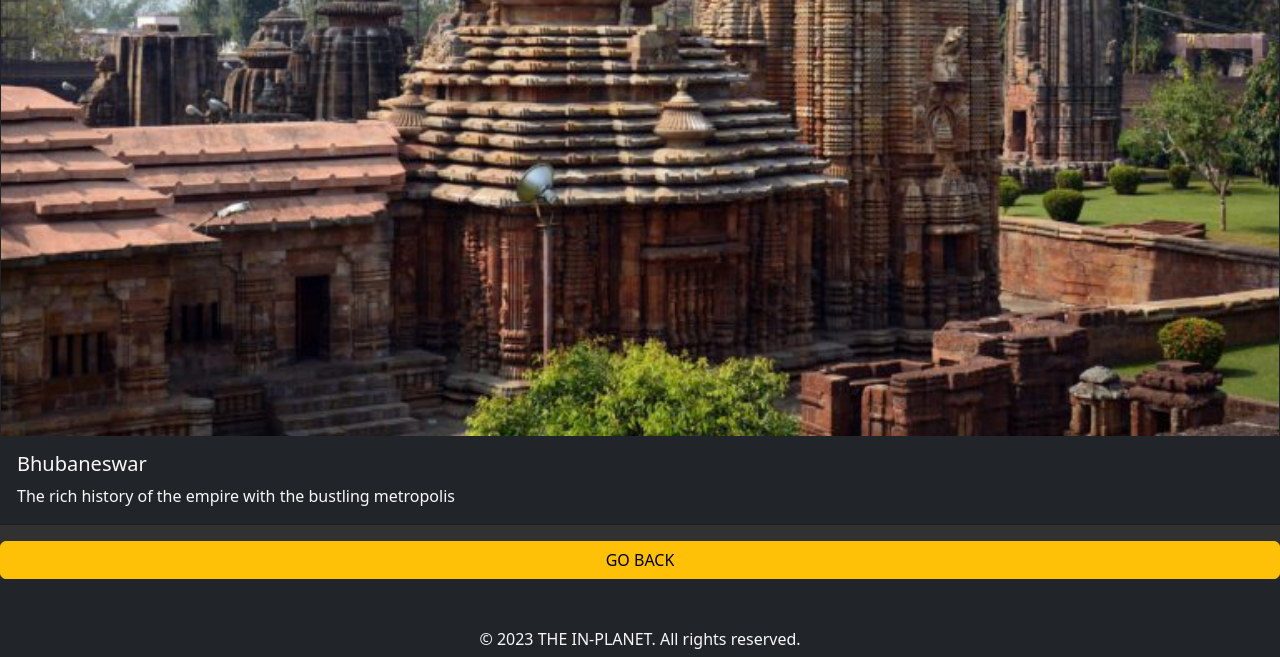
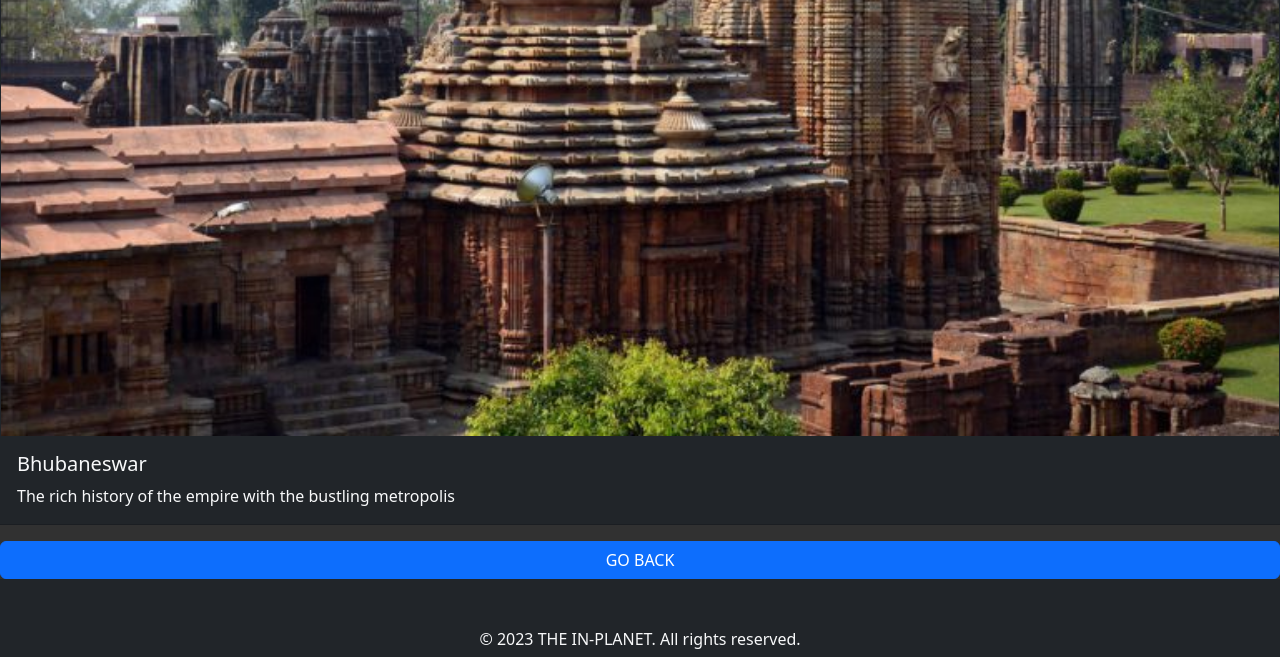
Before and after one commit to VidhuPrakash/The_IN-Planet, a plain HTML site: page east.html in a window 1280 px wide. Shown: the part 4752-5409 px from the top of the page. Drawn offline with nearby package versions, Linux system fonts and the light colour scheme.

Commit message:
Minor updation

```diff
--- a/east.html
+++ b/east.html
@@ -131,7 +131,7 @@
         </div>
       </div>
       <div class="d-grid">
-        <button class="btn btn-warning" type="button" ><a href="home.html">GO BACK</a></button>
+        <button class="btn btn-primary" type="button" ><a href="home.html">GO BACK</a></button>
       </div>
     </main>
     <footer class="bg-dark text-light text-center p-5">
```
Also changed, not shown: north.html (+1 -1 lines), south.html (+1 -1 lines), west.html (+1 -1 lines).
